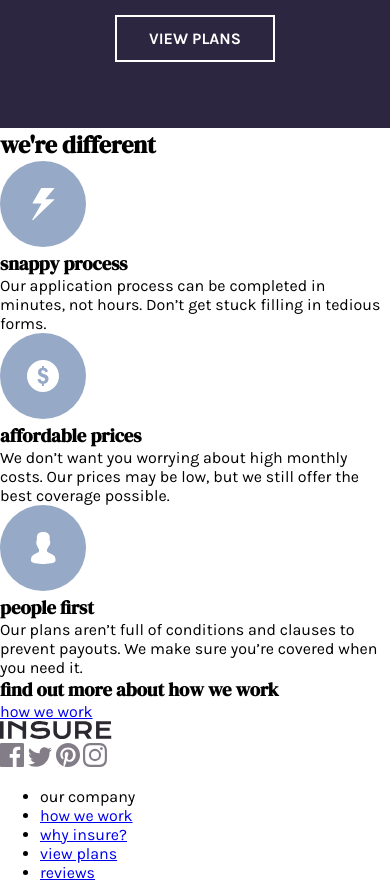
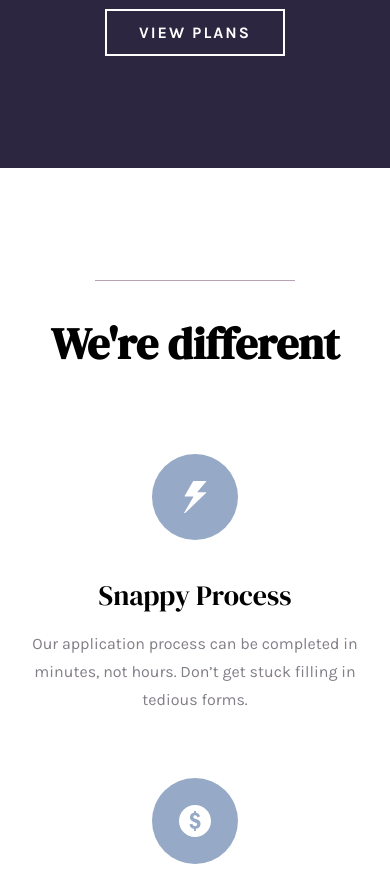
Before and after one commit to Jakelanghel/ensure-landing-page, a plain HTML site: page index.html in a window 390 px wide. Shown: the part 980-1865 px from the top of the page. Drawn offline with Linux system fonts and the light colour scheme.

Commit message:
add mobile css

```diff
--- a/index.css
+++ b/index.css
@@ -15,6 +15,7 @@ Very Light Gray:hsl(273, 4%, 51%)  */
   --very-dark-violet: hsl(270, 9%, 17%);
   --grayish-violet: hsl(273, 4%, 51%);
   --light-gray: hsl(273, 4%, 51%);
+  --violet-gray: hsl(297, 11%, 68%);
   --white: #fff;
 }
 
@@ -59,11 +60,10 @@ nav {
 
 .container-hero-img {
   width: 100%;
-  height: 100%;
 }
 
 .intro-cta {
-  padding: 5rem 2rem;
+  padding: 7rem 1rem;
   background-color: var(--dark-violet);
   text-align: center;
   color: var(--white);
@@ -75,22 +75,140 @@ nav {
 }
 
 .intro-title {
-  font-size: 3rem;
+  font-size: 2.75rem;
   line-height: 3.25rem;
   margin-bottom: 1.25rem;
 }
 
 .intro-body {
+  font-size: 1.15rem;
   line-height: 1.75rem;
   margin-bottom: 3rem;
 }
 
-.intro-cta-link {
+.intro-cta-btn {
   font-size: 1rem;
   font-weight: 700;
   text-transform: uppercase;
   text-decoration: none;
+  letter-spacing: 2px;
+  background-color: transparent;
   color: var(--white);
   padding: 0.75rem 2rem;
   border: solid 2px var(--white);
 }
+
+.about {
+  padding: 7rem 1rem;
+  text-align: center;
+}
+
+.about-title {
+  font-size: 2.75rem;
+  margin-bottom: 5rem;
+}
+
+.about-title::before {
+  content: "";
+  display: block;
+  width: 200px;
+  height: 1px;
+  background-color: var(--violet-gray);
+  margin: 0 auto;
+  margin-bottom: 2rem;
+}
+
+.card-img {
+  margin-bottom: 2rem;
+}
+
+.card-title {
+  font-size: 1.75rem;
+  font-weight: 500;
+  text-transform: capitalize;
+  margin-bottom: 1rem;
+}
+
+.card-body {
+  font-size: 1rem;
+  line-height: 1.75rem;
+  color: var(--light-gray);
+  margin-bottom: 4rem;
+}
+
+.cta {
+  text-align: center;
+  background-color: var(--dark-violet);
+  margin: 0 1.5rem;
+  padding: 4rem 2.5rem;
+  margin-bottom: 8rem;
+}
+
+.cta-title {
+  font-size: 2.25rem;
+  font-weight: 500;
+  color: var(--white);
+  margin-bottom: 2rem;
+}
+
+.cta-btn {
+  font-size: 1rem;
+  font-weight: 700;
+  text-transform: uppercase;
+  background-color: transparent;
+  color: var(--white);
+  border: solid 1px var(--white);
+  padding: 0.5rem 1.5rem;
+}
+
+.container-soc {
+  text-align: center;
+  margin-bottom: 3rem;
+}
+
+.footer-logo {
+  margin-bottom: 2rem;
+}
+
+.container-soc-icons {
+  width: 150px;
+  display: flex;
+  justify-content: space-between;
+  margin: 0 auto;
+}
+
+.container-soc::after {
+  content: "";
+  display: block;
+  width: 80%;
+  height: 1px;
+  background-color: var(--violet-gray);
+  margin: 0 auto;
+  margin-top: 2.5rem;
+}
+
+.footer-list {
+  text-align: center;
+  list-style: none;
+  margin: 0;
+  padding: 0;
+  margin-bottom: 5rem;
+}
+
+.footer-title {
+  font-weight: 700;
+  text-transform: uppercase;
+  color: var(--light-gray);
+  margin: 2.5rem 0;
+}
+
+.footer-link {
+  font-weight: 700;
+  text-decoration: none;
+  text-transform: uppercase;
+  color: var(--very-dark-violet);
+}
+
+li {
+  margin-bottom: 1rem;
+}
--- a/index.html
+++ b/index.html
@@ -53,12 +53,12 @@
             you. Ensure you and your loved ones are protected.
           </p>
 
-          <a href="#" class="intro-cta-link">view plans</a>
+          <button class="intro-cta-btn">view plans</button>
         </div>
       </div>
 
       <div class="about">
-        <h2 class="about-title">we're different</h2>
+        <h2 class="about-title">We're different</h2>
         <div class="container-cards">
           <div class="card">
             <img
@@ -67,7 +67,7 @@
               class="card-img"
             />
             <h3 class="card-title">snappy process</h3>
-            <p class="car-body">
+            <p class="card-body">
               Our application process can be completed in minutes, not hours.
               Don’t get stuck filling in tedious forms.
             </p>
@@ -80,7 +80,7 @@
               class="card-img"
             />
             <h3 class="card-title">affordable prices</h3>
-            <p class="car-body">
+            <p class="card-body">
               We don’t want you worrying about high monthly costs. Our prices
               may be low, but we still offer the best coverage possible.
             </p>
@@ -89,7 +89,7 @@
           <div class="card">
             <img src="./images/icon-people-first.svg" alt="" class="card-img" />
             <h3 class="card-title">people first</h3>
-            <p class="car-body">
+            <p class="card-body">
               Our plans aren’t full of conditions and clauses to prevent
               payouts. We make sure you’re covered when you need it.
             </p>
@@ -98,15 +98,15 @@
       </div>
 
       <div class="cta">
-        <h3 class="cts-title">find out more about how we work</h3>
-        <a href="#" class="cta-link">how we work</a>
+        <h3 class="cta-title">Find out more about how we work</h3>
+        <button class="cta-btn">how we work</button>
       </div>
     </main>
 
     <footer>
-      <div class="container-flex">
-        <img src="images/logo.svg" alt="" class="footer-logo" />
-        <div class="soc-icons">
+      <div class="container-soc">
+        <img src="images/logo.svg" alt="insure" class="footer-logo" />
+        <div class="container-soc-icons">
           <img
             src="images/icon-facebook.svg"
             alt="visit our facebook page"
```
